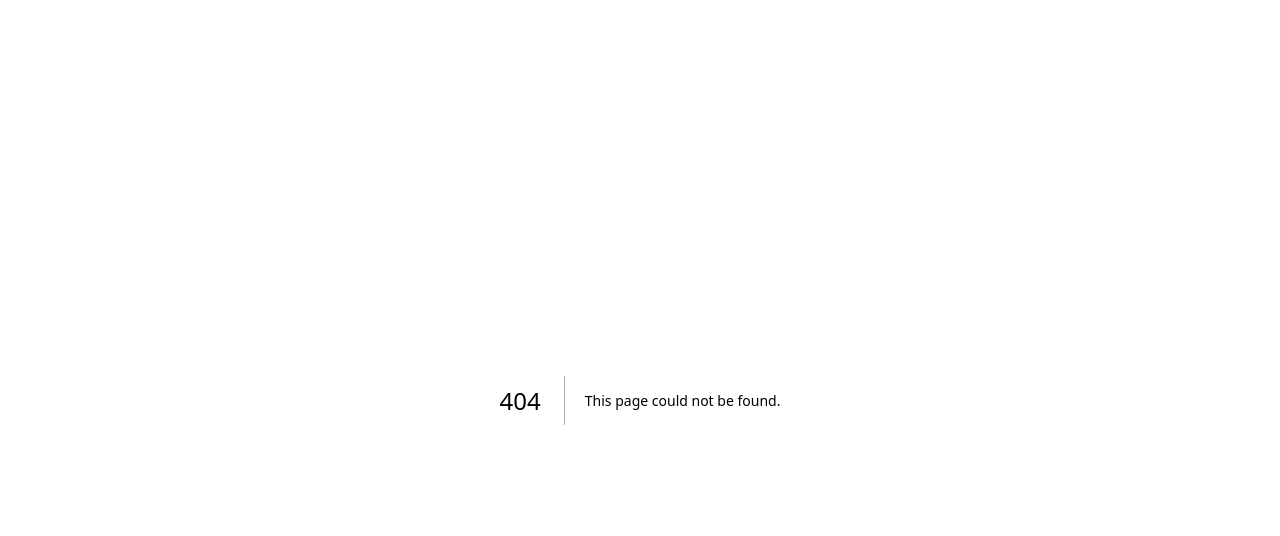
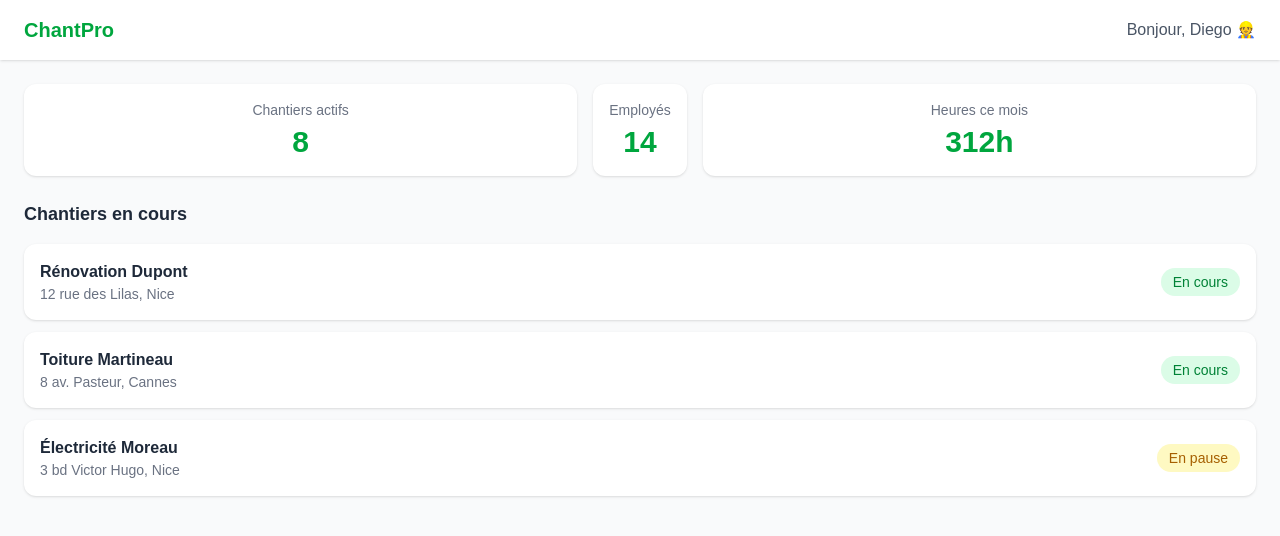
Before and after one commit to Titi59000/chantiproV1, a Next.js app: page /dashboard in a window 1280 px wide. Before the commit this address had no page. Shown: the top 536 px of the page. Built offline with nearby package versions, Linux system fonts and the light colour scheme.

Commit message:
Ajout page dashboard et employés

```diff
--- /dev/null
+++ b/app/dashboard/page.tsx
@@ -0,0 +1,96 @@
+"use client"
+import Link from "next/link"
+// ✅ Bon
+export default function dashboard() {
+  return (
+    // La page entière avec fond gris
+    <div className="min-h-screen bg-gray-50">
+
+      {/* Le header en haut */}
+      <div className="bg-white shadow px-6 py-4 flex justify-between items-center">
+
+        {/* Logo */}
+        <h1 className="text-xl font-bold text-green-600">
+          ChantPro
+        </h1>
+
+        {/* Nom du patron */}
+        <p className="text-gray-600">
+          Bonjour, Diego 👷
+        </p>
+
+      </div>
+
+      {/* Le contenu principal */}
+      <div className="p-6">
+
+        {/* Les 3 stats en haut */}
+        <div className="flex gap-4 mb-6">
+
+          {/* Stat 1 */}
+          <div className="bg-white p-4 rounded-xl shadow flex-1 text-center">
+            <p className="text-gray-500 text-sm">Chantiers actifs</p>
+            <p className="text-3xl font-bold text-green-600 mt-1">8</p>
+          </div>
+
+          {/* Stat 2 */}
+          <Link href="/employes">
+          <div className="bg-white p-4 rounded-xl shadow flex-1 text-center">
+            <p className="text-gray-500 text-sm">Employés</p>
+            <p className="text-3xl font-bold text-green-600 mt-1">14</p>
+          </div>
+</Link>
+          {/* Stat 3 */}
+          <div className="bg-white p-4 rounded-xl shadow flex-1 text-center">
+            <p className="text-gray-500 text-sm">Heures ce mois</p>
+            <p className="text-3xl font-bold text-green-600 mt-1">312h</p>
+          </div>
+
+        </div>
+
+        {/* Titre section */}
+        <h2 className="text-lg font-bold text-gray-800 mb-4">
+          Chantiers en cours
+        </h2>
+
+        {/* Liste des chantiers */}
+        <div className="flex flex-col gap-3">
+
+          {/* Chantier 1 */}
+          <div className="bg-white p-4 rounded-xl shadow flex justify-between items-center">
+            <div>
+              <p className="font-bold text-gray-800">Rénovation Dupont</p>
+              <p className="text-gray-500 text-sm">12 rue des Lilas, Nice</p>
+            </div>
+            <span className="bg-green-100 text-green-700 text-sm px-3 py-1 rounded-full">
+              En cours
+            </span>
+          </div>
+
+          {/* Chantier 2 */}
+          <div className="bg-white p-4 rounded-xl shadow flex justify-between items-center">
+            <div>
+              <p className="font-bold text-gray-800">Toiture Martineau</p>
+              <p className="text-gray-500 text-sm">8 av. Pasteur, Cannes</p>
+            </div>
+            <span className="bg-green-100 text-green-700 text-sm px-3 py-1 rounded-full">
+              En cours
+            </span>
+          </div>
+
+          {/* Chantier 3 */}
+          <div className="bg-white p-4 rounded-xl shadow flex justify-between items-center">
+            <div>
+              <p className="font-bold text-gray-800">Électricité Moreau</p>
+              <p className="text-gray-500 text-sm">3 bd Victor Hugo, Nice</p>
+            </div>
+            <span className="bg-yellow-100 text-yellow-700 text-sm px-3 py-1 rounded-full">
+              En pause
+            </span>
+          </div>
+
+        </div>
+      </div>
+    </div>
+  )
+}
--- /dev/null
+++ b/app/employes/page.tsx
@@ -0,0 +1,88 @@
+"use client"
+
+import Link from "next/link"
+
+export default function Employes() {
+  return (
+    // Page entière fond gris
+    <div className="min-h-screen bg-gray-50">
+
+      {/* Header */}
+      <div className="bg-white shadow px-6 py-4 flex justify-between items-center">
+        <h1 className="text-xl font-bold text-green-600">ChantPro</h1>
+        <Link href="/dashboard">
+          <button className="text-gray-500 text-sm">← Retour</button>
+        </Link>
+      </div>
+
+      {/* Contenu */}
+      <div className="p-6">
+
+        {/* Titre et bouton ajouter */}
+        <div className="flex justify-between items-center mb-6">
+          <h2 className="text-xl font-bold text-gray-800">Employés</h2>
+          <button className="bg-green-600 text-white px-4 py-2 rounded-lg text-sm font-bold">
+            + Ajouter un employé
+          </button>
+        </div>
+
+        {/* Liste des employés */}
+        <div className="flex flex-col gap-3">
+
+          {/* Employé 1 */}
+          <div className="bg-white p-4 rounded-xl shadow flex justify-between items-center">
+            <div className="flex items-center gap-4">
+              {/* Avatar avec initiales */}
+              <div className="bg-green-100 text-green-700 font-bold rounded-full w-10 h-10 flex items-center justify-center">
+                AL
+              </div>
+              <div>
+                <p className="font-bold text-gray-800">Lucas Albert</p>
+                <p className="text-gray-500 text-sm">Ouvrier</p>
+              </div>
+            </div>
+            <div className="text-right">
+              <p className="text-sm text-gray-500">Chantier actuel</p>
+              <p className="text-sm font-bold text-gray-800">Rénovation Dupont</p>
+            </div>
+          </div>
+
+          {/* Employé 2 */}
+          <div className="bg-white p-4 rounded-xl shadow flex justify-between items-center">
+            <div className="flex items-center gap-4">
+              <div className="bg-green-100 text-green-700 font-bold rounded-full w-10 h-10 flex items-center justify-center">
+                MK
+              </div>
+              <div>
+                <p className="font-bold text-gray-800">Karim Mansour</p>
+                <p className="text-gray-500 text-sm">Conducteur de travaux</p>
+              </div>
+            </div>
+            <div className="text-right">
+              <p className="text-sm text-gray-500">Chantier actuel</p>
+              <p className="text-sm font-bold text-gray-800">Toiture Martineau</p>
+            </div>
+          </div>
+
+          {/* Employé 3 */}
+          <div className="bg-white p-4 rounded-xl shadow flex justify-between items-center">
+            <div className="flex items-center gap-4">
+              <div className="bg-green-100 text-green-700 font-bold rounded-full w-10 h-10 flex items-center justify-center">
+                SD
+              </div>
+              <div>
+                <p className="font-bold text-gray-800">Sarah Dupuis</p>
+                <p className="text-gray-500 text-sm">Secrétaire</p>
+              </div>
+            </div>
+            <div className="text-right">
+              <p className="text-sm text-gray-500">Chantier actuel</p>
+              <p className="text-sm font-bold text-gray-800">Non assignée</p>
+            </div>
+          </div>
+
+        </div>
+      </div>
+    </div>
+  )
+}
--- a/app/login/page.tsx
+++ b/app/login/page.tsx
@@ -1,58 +1,33 @@
+"use client"
 "use client"
 
-// On importe Link depuis Next.js
+// Import de Link pour naviguer
 import Link from "next/link"
-
 export default function Login() {
   return (
-    // Centrer le formulaire à l'écran
     <div className="flex items-center justify-center min-h-screen bg-gray-50">
-
-      {/* La carte de connexion */}
       <div className="bg-white p-8 rounded-xl shadow w-96">
-
-        {/* Le titre */}
         <h1 className="text-2xl font-bold text-green-600 text-center">
           ChantPro
         </h1>
-
-        {/* Le sous titre */}
         <p className="text-gray-500 text-center mt-2">
           Connectez-vous à votre espace
         </p>
-
-        {/* Le champ email */}
         <div className="mt-6">
-          <label className="text-sm font-bold text-gray-700">
-            Email
-          </label>
-          <input
-            type="email"
-            placeholder="votre@email.com"
-            className="w-full mt-1 p-3 border rounded-lg text-gray-700"
-          />
+          <label className="text-sm font-bold text-gray-700">Email</label>
+          <input type="email" placeholder="votre@email.com" className="w-full mt-1 p-3 border rounded-lg text-gray-700" />
         </div>
-
-        {/* Le champ mot de passe */}
         <div className="mt-4">
-          <label className="text-sm font-bold text-gray-700">
-            Mot de passe
-          </label>
-          <input
-            type="password"
-            placeholder="••••••••"
-            className="w-full mt-1 p-3 border rounded-lg text-gray-700"
-          />
+          <label className="text-sm font-bold text-gray-700">Mot de passe</label>
+          <input type="password" placeholder="••••••••" className="w-full mt-1 p-3 border rounded-lg text-gray-700" />
         </div>
-
-    {/* Le bouton redirige vers la page login */}
-<Link href="/login">
-  <button className="mt-8 bg-green-600 text-white px-6 py-3 rounded-lg font-bold">
-    Commencer gratuitement
+      {/* Le bouton redirige vers le dashboard */}
+<Link href="/dashboard">
+  <button className="w-full mt-6 bg-green-600 text-white py-3 rounded-lg font-bold">
+    Se connecter
   </button>
 </Link>
       </div>
-
     </div>
   )
 }
```
